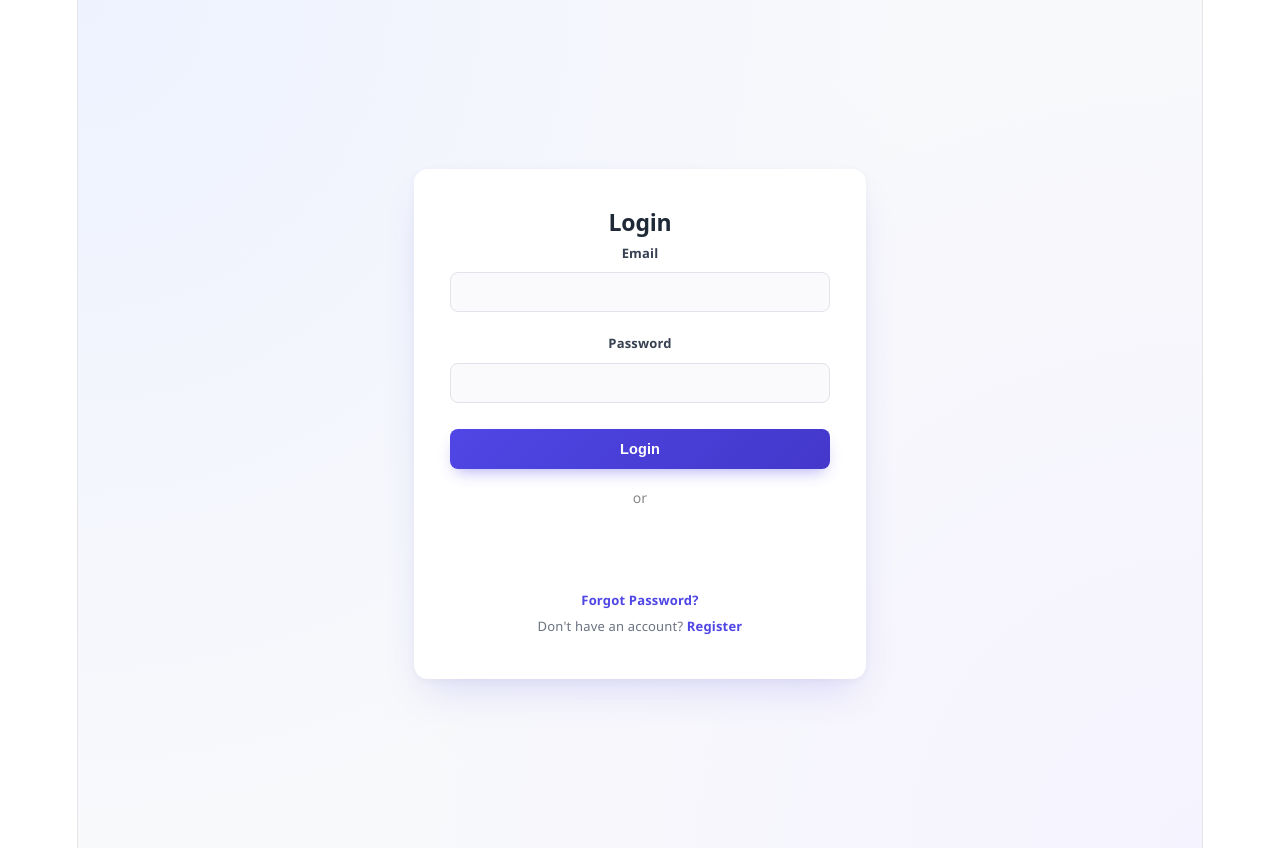
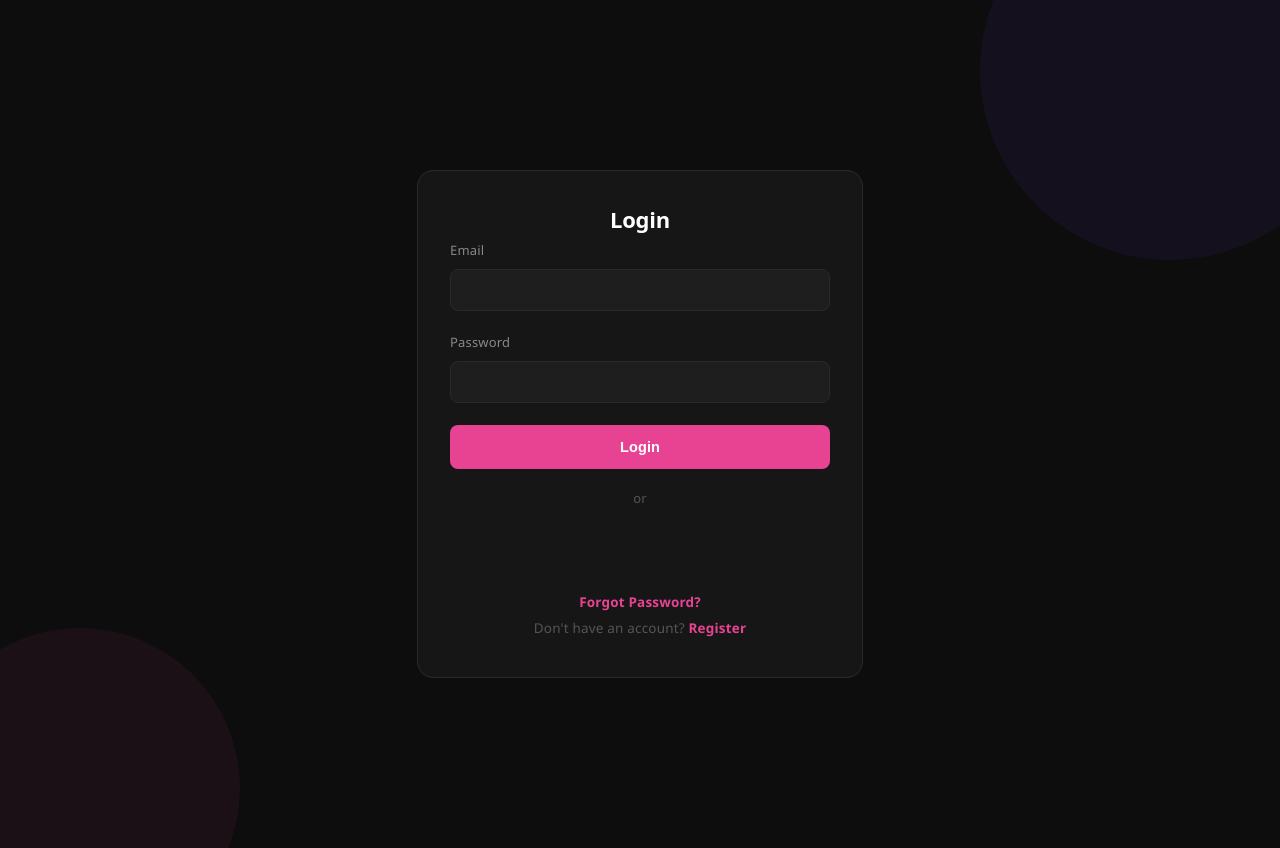
Before and after one commit to tanma134/ConcertShieldSystem, a React (Vite) app in the folder frontend/: page /login in a window 1280 px wide. Built offline with nearby package versions, Linux system fonts and the light colour scheme; no server answers.

Commit message:
feat(iam): integrate organizer request flow into auth context and routes

```diff
--- a/frontend/src/context/AuthContext.jsx
+++ b/frontend/src/context/AuthContext.jsx
@@ -8,12 +8,21 @@ export function AuthProvider({ children }) {
     return saved ? JSON.parse(saved) : null;
   });
 
-  const login = ({ user, accessToken, refreshToken }) => {
+  const [roles, setRoles] = useState(() => {
+    const saved = localStorage.getItem("roles");
+    return saved ? JSON.parse(saved) : [];
+  });
+
+  const login = ({ user, accessToken, refreshToken, roles }) => {
     localStorage.setItem("accessToken", accessToken);
     if (refreshToken) localStorage.setItem("refreshToken", refreshToken);
     if (user) {
       localStorage.setItem("user", JSON.stringify(user));
       setUser(user);
+    }
+    if (roles) {
+      localStorage.setItem("roles", JSON.stringify(roles));
+      setRoles(roles);
     }
   };
 
@@ -21,13 +30,17 @@ export function AuthProvider({ children }) {
     localStorage.removeItem("accessToken");
     localStorage.removeItem("refreshToken");
     localStorage.removeItem("user");
+    localStorage.removeItem("roles");
     setUser(null);
+    setRoles([]);
   };
 
   const isAuthenticated = !!localStorage.getItem("accessToken");
 
+  const isAdmin = roles.some((r) => r.toLowerCase() === "admin");
+
   return (
-    <AuthContext.Provider value={{ user, login, logout, isAuthenticated }}>
+    <AuthContext.Provider value={{ user, roles, login, logout, isAuthenticated, isAdmin }}>
       {children}
     </AuthContext.Provider>
   );
--- a/frontend/src/index.css
+++ b/frontend/src/index.css
@@ -55,11 +55,9 @@ body {
 }
 
 #root {
-  width: 1126px;
+  width: 100%;
   max-width: 100%;
   margin: 0 auto;
-  text-align: center;
-  border-inline: 1px solid var(--border);
   min-height: 100svh;
   display: flex;
   flex-direction: column;
--- a/frontend/src/pages/HomePage.jsx
+++ b/frontend/src/pages/HomePage.jsx
@@ -1,10 +1,14 @@
-import { useNavigate } from "react-router-dom";
+import { useNavigate, Link } from "react-router-dom";
 import { useAuth } from "../context/AuthContext";
 import authApi from "../api/authApi";
+import "../styles/home.css";
 
 export default function HomePage() {
   const navigate = useNavigate();
   const { user, logout } = useAuth();
+
+  const displayName = user?.fullName || user?.email || "bạn";
+  const initial = displayName.charAt(0).toUpperCase();
 
   const handleLogout = async () => {
     try {
@@ -19,10 +23,23 @@ export default function HomePage() {
   };
 
   return (
-    <div style={{ padding: 40 }}>
-      <h2>Xin chào, {user?.fullName || user?.email || "bạn"} 👋</h2>
-      <p>Bạn đã đăng nhập thành công.</p>
-      <button onClick={handleLogout}>Đăng xuất</button>
+    <div className="home-page">
+      <div className="home-card">
+        <div className="home-avatar">{initial}</div>
+
+        <h2 className="home-greeting">Xin chào, {displayName} 👋</h2>
+        <p className="home-subtitle">Bạn đã đăng nhập thành công.</p>
+
+        <div className="home-actions">
+          <Link to="/organizer/request" className="home-button home-button--primary">
+            Yêu cầu trở thành Organizer
+          </Link>
+
+          <button className="home-button home-button--ghost" onClick={handleLogout}>
+            Đăng xuất
+          </button>
+        </div>
+      </div>
     </div>
   );
 }
--- a/frontend/src/routes/AppRoutes.jsx
+++ b/frontend/src/routes/AppRoutes.jsx
@@ -7,6 +7,10 @@ import VerifyResetOtpPage from "../pages/VerifyResetOtpPage";
 import ResetPasswordPage from "../pages/ResetPasswordPage";
 import HomePage from "../pages/HomePage";
 import ProtectedRoute from "./ProtectedRoute";
+import AdminLoginPage from "../pages/AdminLoginPage";
+import AdminRoute from "./AdminRoute";
+import OrganizerRequestsAdminPage from "../pages/admin/OrganizerRequestsAdminPage";
+import RequestOrganizerPage from "../pages/RequestOrganizerPage";
 
 export default function AppRoutes() {
   return (
@@ -26,6 +30,27 @@ export default function AppRoutes() {
           </ProtectedRoute>
         }
       />
+
+      {/* User gui yeu cau tro thanh Organizer */}
+      <Route
+        path="/organizer/request"
+        element={
+          <ProtectedRoute>
+            <RequestOrganizerPage />
+          </ProtectedRoute>
+        }
+      />
+
+      {/* Khu vuc Admin */}
+      <Route path="/admin/login" element={<AdminLoginPage />} />
+      <Route
+        path="/admin/organizer-requests"
+        element={
+          <AdminRoute>
+            <OrganizerRequestsAdminPage />
+          </AdminRoute>
+        }
+      />
     </Routes>
   );
 }
--- a/frontend/src/styles/auth.css
+++ b/frontend/src/styles/auth.css
@@ -1,11 +1,16 @@
 :root {
-  --auth-primary: #4f46e5;
-  --auth-primary-dark: #4338ca;
-  --auth-primary-light: #eef2ff;
-  --auth-text: #1f2937;
-  --auth-text-muted: #6b7280;
-  --auth-border: #e2e2ea;
-  --auth-radius: 14px;
+  --auth-bg: #0d0d0d;
+  --auth-card: #161616;
+  --auth-line: #2a2a2a;
+  --auth-field-bg: #1e1e1e;
+  --auth-primary: #e84393;
+  --auth-primary-dark: #d43585;
+  --auth-primary-light: rgba(232, 67, 147, 0.12);
+  --auth-text: #ffffff;
+  --auth-text-muted: #888888;
+  --auth-text-faint: #555555;
+  --auth-border: #2a2a2a;
+  --auth-radius: 16px;
 }
 
 .auth-wrapper {
@@ -14,20 +19,48 @@
   align-items: center;
   justify-content: center;
   padding: 24px;
-  background: radial-gradient(circle at top left, #eef2ff, transparent 60%),
-    radial-gradient(circle at bottom right, #f5f3ff, transparent 60%),
-    #f8f9fb;
+  background: var(--auth-bg);
   font-family: "Segoe UI", -apple-system, BlinkMacSystemFont, sans-serif;
+  position: relative;
+  overflow: hidden;
+}
+
+.auth-wrapper::before {
+  content: '';
+  position: absolute;
+  top: -120px;
+  right: -80px;
+  width: 380px;
+  height: 380px;
+  background: #7c3aed;
+  opacity: 0.07;
+  border-radius: 50%;
+  pointer-events: none;
+}
+
+.auth-wrapper::after {
+  content: '';
+  position: absolute;
+  bottom: -100px;
+  left: -80px;
+  width: 320px;
+  height: 320px;
+  background: var(--auth-primary);
+  opacity: 0.06;
+  border-radius: 50%;
+  pointer-events: none;
 }
 
 .auth-card {
   width: 100%;
   max-width: 380px;
-  background: #fff;
-  padding: 40px 36px;
+  background: var(--auth-card);
+  border: 0.5px solid var(--auth-line);
+  padding: 36px 32px;
   border-radius: var(--auth-radius);
-  box-shadow: 0 20px 40px -12px rgba(79, 70, 229, 0.18),
-    0 2px 8px rgba(0, 0, 0, 0.04);
+  box-shadow: none;
+  position: relative;
+  z-index: 1;
   animation: auth-card-in 0.35s ease;
 }
 
@@ -44,7 +77,7 @@
 
 .auth-card h2 {
   margin: 0 0 4px;
-  font-size: 23px;
+  font-size: 22px;
   font-weight: 700;
   text-align: center;
   color: var(--auth-text);
@@ -53,9 +86,9 @@
 
 .auth-card h2 + p,
 .auth-subtitle {
-  margin: 0 0 26px;
+  margin: 0 0 28px;
   text-align: center;
-  font-size: 13.5px;
+  font-size: 14px;
   color: var(--auth-text-muted);
 }
 
@@ -67,37 +100,39 @@
   display: block;
   font-size: 13px;
   margin-bottom: 6px;
-  color: #374151;
-  font-weight: 600;
+  color: var(--auth-text-muted);
+  font-weight: 500;
 }
 
 .auth-field input {
   width: 100%;
-  padding: 11px 14px;
-  border: 1.5px solid var(--auth-border);
+  height: 42px;
+  padding: 0 12px;
+  border: 0.5px solid var(--auth-line);
   border-radius: 8px;
-  font-size: 14px;
+  font-size: 14.5px;
   color: var(--auth-text);
-  background: #fafafc;
+  background: var(--auth-field-bg);
   box-sizing: border-box;
-  transition: border-color 0.15s ease, box-shadow 0.15s ease, background 0.15s ease;
+  outline: none;
+  transition: border-color 0.2s ease, box-shadow 0.2s ease;
 }
 
 .auth-field input::placeholder {
-  color: #b0b3bd;
+  color: var(--auth-text-faint);
 }
 
 .auth-field input:focus {
-  outline: none;
   border-color: var(--auth-primary);
-  background: #fff;
-  box-shadow: 0 0 0 4px rgba(79, 70, 229, 0.12);
+  background: var(--auth-field-bg);
+  box-shadow: 0 0 0 3px var(--auth-primary-light);
 }
 
 .auth-button {
   width: 100%;
-  padding: 12px;
-  background: linear-gradient(135deg, var(--auth-primary), var(--auth-primary-dark));
+  height: 44px;
+  padding: 0;
+  background: var(--auth-primary);
   color: #fff;
   border: none;
   border-radius: 8px;
@@ -105,22 +140,29 @@
   font-weight: 600;
   letter-spacing: 0.01em;
   cursor: pointer;
-  margin-top: 8px;
-  box-shadow: 0 8px 16px -6px rgba(79, 70, 229, 0.45);
-  transition: transform 0.12s ease, box-shadow 0.15s ease, filter 0.15s ease;
+  margin-top: 4px;
+  box-shadow: none;
+  transition: background 0.2s ease, transform 0.1s ease;
 }
 
 .auth-button:hover:not(:disabled) {
-  filter: brightness(1.06);
-  box-shadow: 0 10px 20px -6px rgba(79, 70, 229, 0.55);
+  background: var(--auth-primary-dark);
+  filter: none;
+  box-shadow: none;
 }
 
 .auth-button:active:not(:disabled) {
-  transform: translateY(1px) scale(0.995);
+  transform: scale(0.99);
+}
+
+.auth-button:focus-visible {
+  outline: 2px solid var(--auth-primary);
+  outline-offset: 2px;
 }
 
 .auth-button:disabled {
-  background: #c7cced;
+  background: #333333;
+  color: var(--auth-text-faint);
   box-shadow: none;
   cursor: not-allowed;
 }
@@ -138,22 +180,22 @@
 }
 
 .auth-error {
-  background: #fef2f2;
-  color: #b3261e;
-  border-left-color: #dc2626;
+  background: rgba(232, 67, 147, 0.08);
+  color: #ff7fb0;
+  border-left-color: var(--auth-primary);
 }
 
 .auth-success {
-  background: #f0fdf4;
-  color: #15803d;
-  border-left-color: #16a34a;
+  background: rgba(34, 197, 94, 0.08);
+  color: #4ade80;
+  border-left-color: #22c55e;
 }
 
 .auth-links {
   text-align: center;
-  margin-top: 20px;
-  font-size: 13px;
-  color: var(--auth-text-muted);
+  margin-top: 22px;
+  font-size: 13.5px;
+  color: var(--auth-text-faint);
 }
 
 .auth-links a {
@@ -165,11 +207,12 @@
 .auth-links a:hover {
   text-decoration: underline;
 }
+
 .auth-divider {
   text-align: center;
   margin: 16px 0;
-  color: #888;
-  font-size: 14px;
+  color: var(--auth-text-faint);
+  font-size: 13px;
 }
 
 .google-login-wrapper {
@@ -177,3 +220,13 @@
   justify-content: center;
   margin-bottom: 16px;
 }
+
+@media (max-width: 420px) {
+  .auth-card { padding: 28px 22px; }
+}
+.auth-fullscreen {
+  position: fixed;
+  inset: 0;
+  width: 100vw;
+  height: 100vh;
+}
--- /dev/null
+++ b/frontend/src/styles/home.css
@@ -0,0 +1,142 @@
+:root {
+  --home-bg: #0d0d0d;
+  --home-card: #161616;
+  --home-line: #2a2a2a;
+  --home-primary: #e84393;
+  --home-primary-dark: #d43585;
+  --home-text: #ffffff;
+  --home-text-muted: #888888;
+  --home-text-faint: #555555;
+  --home-radius: 16px;
+}
+
+.home-page {
+  min-height: 100vh;
+  width: 100%;
+  display: flex;
+  align-items: center;
+  justify-content: center;
+  background: var(--home-bg);
+  font-family: "Segoe UI", -apple-system, BlinkMacSystemFont, sans-serif;
+  padding: 24px;
+  position: relative;
+  overflow: hidden;
+  box-sizing: border-box;
+}
+
+.home-page::before {
+  content: "";
+  position: absolute;
+  top: -120px;
+  right: -80px;
+  width: 380px;
+  height: 380px;
+  background: #7c3aed;
+  opacity: 0.07;
+  border-radius: 50%;
+  pointer-events: none;
+}
+
+.home-page::after {
+  content: "";
+  position: absolute;
+  bottom: -100px;
+  left: -80px;
+  width: 320px;
+  height: 320px;
+  background: var(--home-primary);
+  opacity: 0.06;
+  border-radius: 50%;
+  pointer-events: none;
+}
+
+.home-card {
+  width: 100%;
+  max-width: 460px;
+  background: var(--home-card);
+  border: 0.5px solid var(--home-line);
+  border-radius: var(--home-radius);
+  padding: 40px 36px;
+  text-align: center;
+  position: relative;
+  z-index: 1;
+}
+
+.home-avatar {
+  width: 64px;
+  height: 64px;
+  margin: 0 auto 20px;
+  border-radius: 50%;
+  background: linear-gradient(135deg, var(--home-primary), #7c3aed);
+  display: flex;
+  align-items: center;
+  justify-content: center;
+  font-size: 26px;
+  font-weight: 700;
+  color: #fff;
+}
+
+.home-greeting {
+  font-size: 22px;
+  font-weight: 700;
+  margin: 0 0 6px;
+  letter-spacing: -0.01em;
+}
+
+.home-subtitle {
+  font-size: 14px;
+  color: var(--home-text-muted);
+  margin: 0 0 32px;
+}
+
+.home-actions {
+  display: flex;
+  flex-direction: column;
+  gap: 12px;
+}
+
+.home-button {
+  height: 44px;
+  border: none;
+  border-radius: 8px;
+  font-size: 14.5px;
+  font-weight: 600;
+  cursor: pointer;
+  text-decoration: none;
+  display: flex;
+  align-items: center;
+  justify-content: center;
+  transition: background 0.2s ease, transform 0.1s ease, border-color 0.2s ease;
+  width: 100%;
+  box-sizing: border-box;
+}
+
+.home-button--primary {
+  background: var(--home-primary);
+  color: #fff;
+}
+
+.home-button--primary:hover {
+  background: var(--home-primary-dark);
+}
+
+.home-button--ghost {
+  background: transparent;
+  border: 0.5px solid var(--home-line);
+  color: var(--home-text);
+}
+
+.home-button--ghost:hover {
+  border-color: var(--home-text-muted);
+  background: #1e1e1e;
+}
+
+.home-button:active {
+  transform: scale(0.99);
+}
+
+@media (max-width: 420px) {
+  .home-card {
+    padding: 32px 24px;
+  }
+}
```
